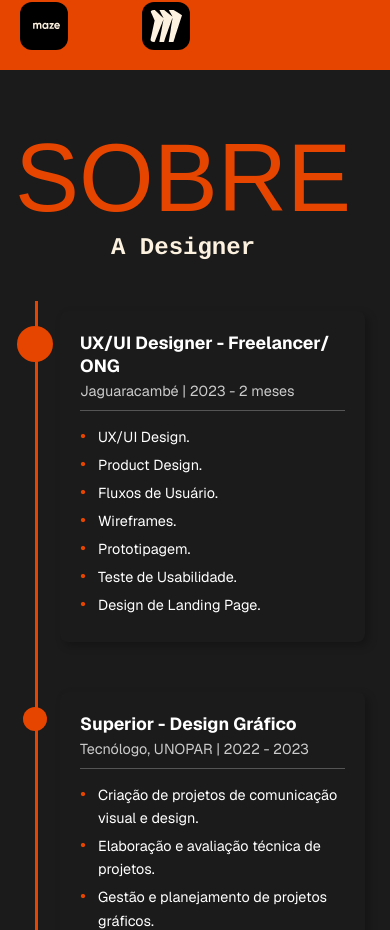
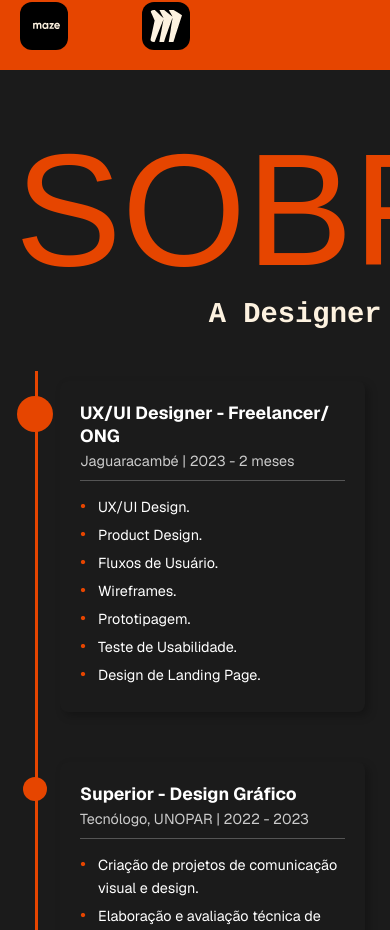
Before and after one commit to dataskeptic/gio-portfolio, a Next.js app: page / in a window 390 px wide. Shown: the part 3596-4526 px from the top of the page. Built offline with nearby package versions, Linux system fonts and the light colour scheme; a web font is replaced by a local one.

Commit message:
fixing title sizes

```diff
--- a/src/app/page.module.css
+++ b/src/app/page.module.css
@@ -695,11 +695,11 @@
   }
 
   .aboutTitle {
-    font-size: 6rem;
+    font-size: 10rem;
   }
 
   .aboutSubtitle {
-    font-size: 1.5rem;
+    font-size: 1.8rem;
     text-align: center;
   }
 
```
